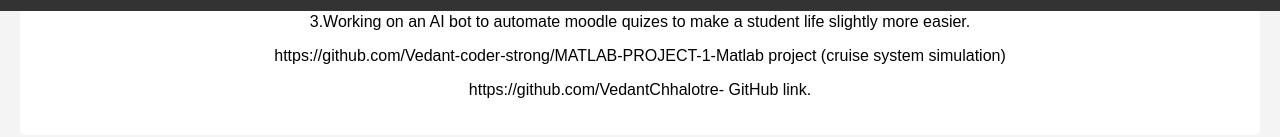
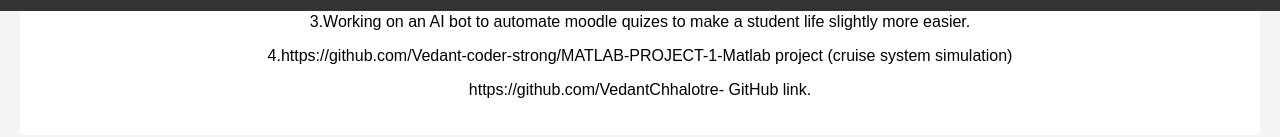
Before and after one commit to VedantChhalotre/Portfolio, a plain HTML site: page index.html in a window 1280 px wide. Shown: the part 789-926 px from the top of the page. Drawn offline with Linux system fonts and the light colour scheme.

Commit message:
Update index.html

```diff
--- a/index.html
+++ b/index.html
@@ -38,7 +38,7 @@
             <p>2.Also working on blockchain based news project
       <p>3.Working on an AI bot to automate moodle quizes to make a student life slightly
 more easier.
-<p>https://github.com/Vedant-coder-strong/MATLAB-PROJECT-1-Matlab project (cruise system simulation)
+<p>4.https://github.com/Vedant-coder-strong/MATLAB-PROJECT-1-Matlab project (cruise system simulation)
         <p>https://github.com/VedantChhalotre-  GitHub link.</p>
     </section>
     <section id="contact">
```
